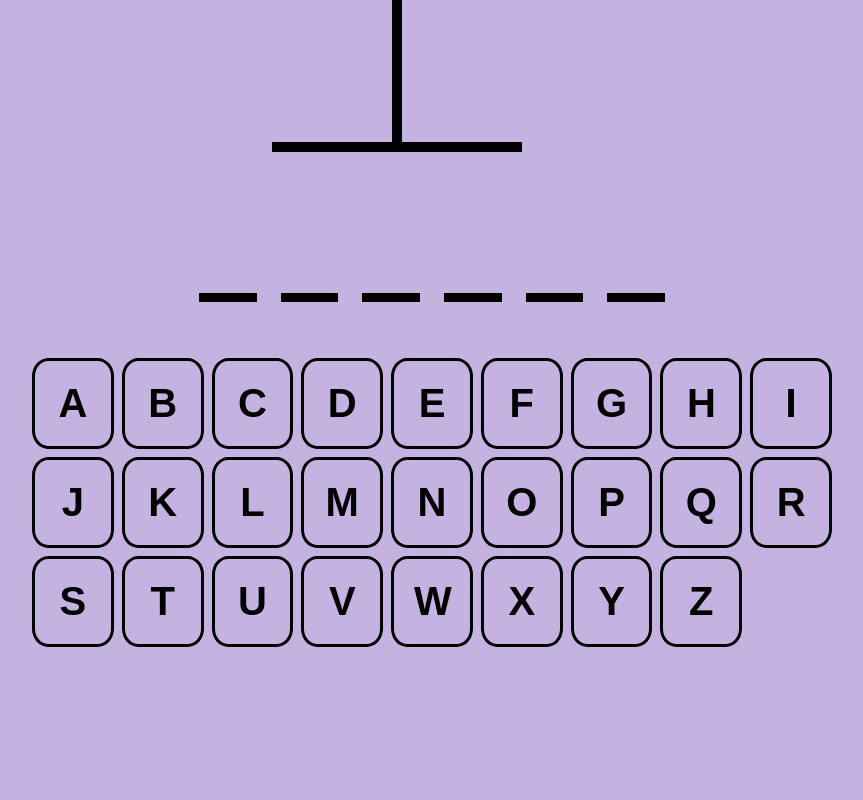
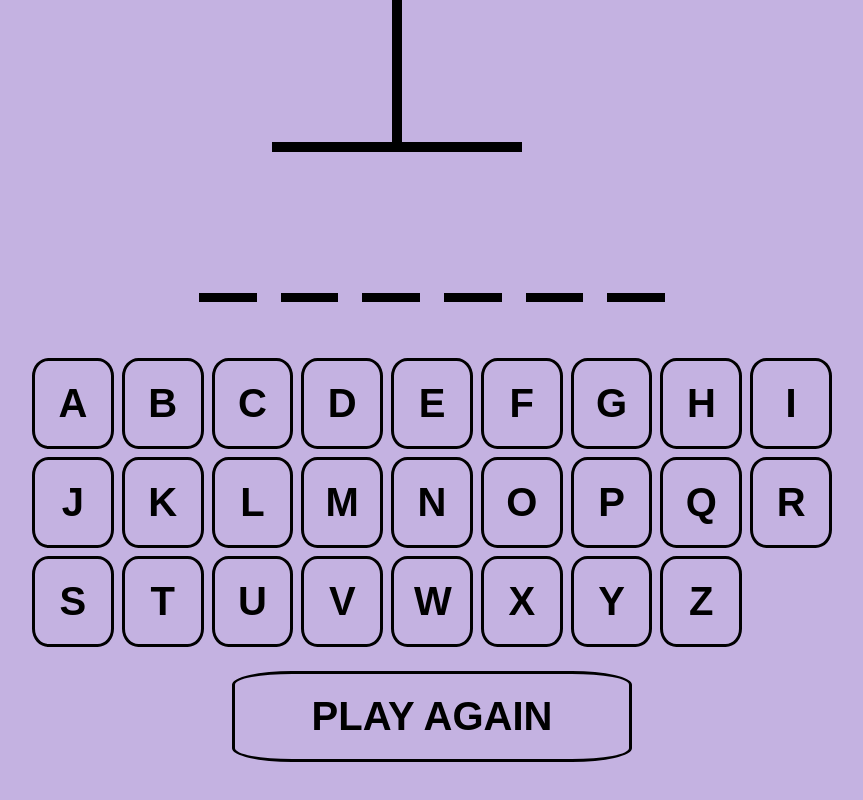
Before and after one commit to ctennant718/typescript-hangman, a React (Vite) app: page / in a window 1280 px wide. Shown: the part 388-1188 px from the top of the page, without its empty margins (208-1071 px from the left). Before the commit the page ends 1067 px from the top, so only its background shows below. Built offline with nearby package versions, Linux system fonts and the light colour scheme.

Commit message:
play again button added

```diff
--- a/src/components/Keyboard.tsx
+++ b/src/components/Keyboard.tsx
@@ -1,4 +1,5 @@
 import "./styles/components.css";
+import { refreshPage } from "../utils";
 
 const KEYS = [
   "a",
@@ -63,6 +64,11 @@ function Keyboard({
             );
           })}
         </div>
+        <div className="play-again-button-wrapper">
+          <button onClick={refreshPage} className="play-again-button">
+            Play Again
+          </button>
+        </div>
       </div>
     </>
   );
--- a/src/components/styles/components.css
+++ b/src/components/styles/components.css
@@ -1,3 +1,5 @@
+/* hangman drawing styles */
+
 .drawing-wrapper {
   position: relative;
 }
@@ -94,10 +96,12 @@
   background: hsl(0, 0%, 0%);
 }
 
+/* hangman word styles */
+
 .word-wrapper {
   display: flex;
   gap: 0.25em;
-  font-size: 6rem;
+  font-size: clamp(4rem, 10vw, 6rem);
   font-weight: bold;
   text-transform: uppercase;
   font-family: monospace;
@@ -110,6 +114,8 @@
 .word-letter {
   visibility: hidden;
 }
+
+/* keyboard styles */
 
 .keyboard-wrapper {
   align-self: stretch;
@@ -138,7 +144,7 @@
 }
 
 .keyboard-button:hover,
-keyboard-button:focus {
+.keyboard-button:focus {
   background-color: hsl(0, 0%, 100%);
 }
 
@@ -155,3 +161,28 @@ keyboard-button:focus {
 .keyboard-button-inactive:focus:disabled {
   background-color: hsl(263, 44%, 79%);
 }
+
+.play-again-button-wrapper {
+  display: flex;
+  justify-content: center;
+}
+
+.play-again-button {
+  width: 100%;
+  border: 3px solid hsl(0, 0%, 0%);
+  background: none;
+  text-transform: uppercase;
+  font-size: 2.5rem;
+  font-weight: bold;
+  cursor: pointer;
+  color: black;
+  border-radius: 15%;
+  padding: 0.5em;
+  margin-inline: 5em;
+  margin-block-end: 1em;
+}
+
+.play-again-button:hover,
+.play-again-button:focus {
+  background-color: hsl(0, 0%, 100%);
+}
--- a/src/utils.ts
+++ b/src/utils.ts
@@ -3,3 +3,7 @@ import words from "./wordList.json";
 export function getWord(): string {
   return words[Math.floor(Math.random() * words.length)];
 }
+
+export function refreshPage() {
+  window.location.reload()
+}
```
